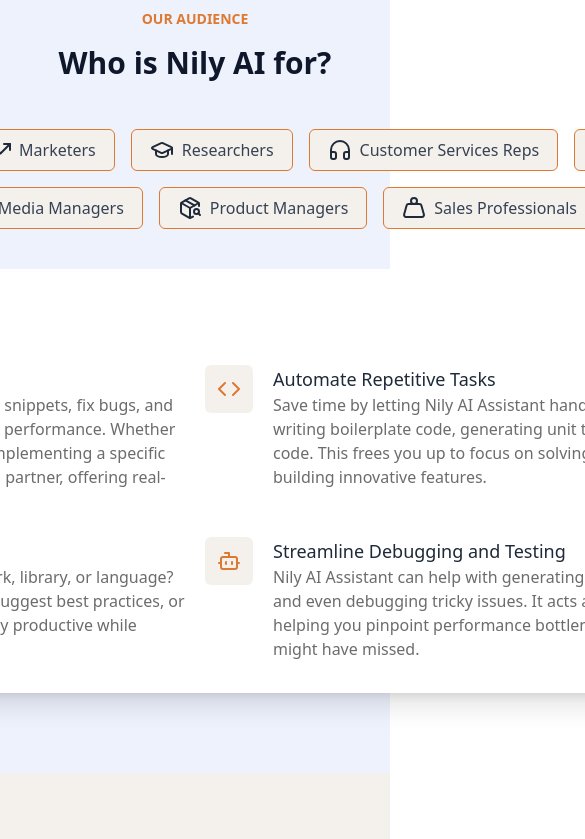
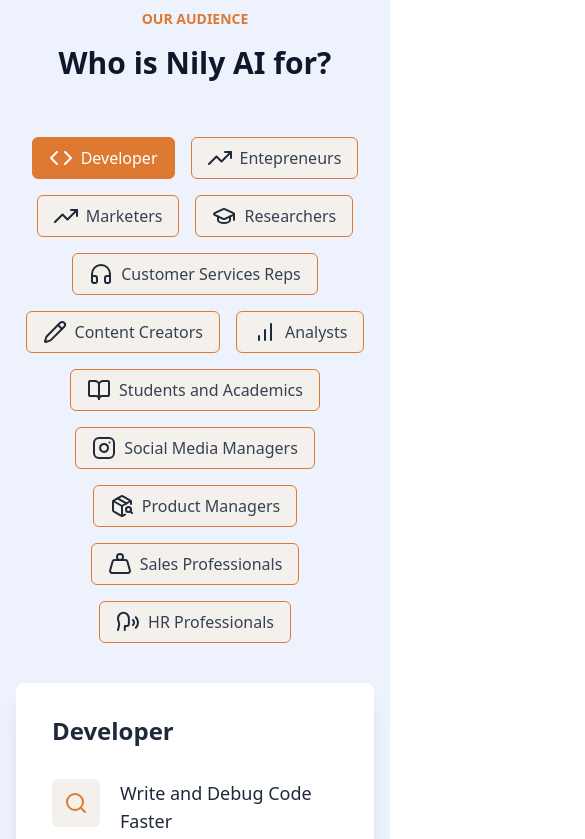
Before and after one commit to AdelNouri/Landing-Nily.ai, a React (Vite) app in the folder nily.ai/: page / in a window 390 px wide. Shown: the part 2920-3759 px from the top of the page, 585 px wide, since content can reach past the window. Built offline with nearby package versions, Linux system fonts and the light colour scheme.

Commit message:
Responsiveness section 3 is complete.

```diff
--- a/nily.ai/src/components/Body/Section3.jsx
+++ b/nily.ai/src/components/Body/Section3.jsx
@@ -142,12 +142,12 @@
         viewport={{ once: true, amount: 0.2 }}
         className=""
       >
-        <div className="flex justify-center mt-10">
-          <div className="bg-white w-315 2xl:w-350 py-8 px-9 rounded-lg shadow-xl">
+        <div className="flex justify-center mt-8">
+          <div className="bg-white w-full mx-4 sm:w-[608px] md:w-[736px] lg:w-[992px] xl:w-[1248px] 2xl:w-[1504px] py-8 px-9 rounded-lg shadow-xl">
             <p className="font-semibold text-2xl text-gray-800 flex justify-start">
               Developer
             </p>
-            <div className="grid grid-cols-2 gap-y-6 gap-x-5 mt-8">
+            <div className="grid grid-cols-1 md:grid-cols-2 gap-y-6 gap-x-5 mt-8">
               <div className="flex justify-center">
                 <div className="flex justify-center items-center p-3 bg-[#F4F1ED] h-12 rounded-md">
                   <svg
@@ -301,10 +301,10 @@
               viewport={{ once: true, amount: 0.2 }}
               className="flex justify-center"
             >
-              <div className="flex flex-wrap justify-center gap-y-4 w-315 2xl:w-350 mt-12">
+              <div className="flex flex-wrap justify-center w-full mx-4 sm:w-[608px] md:w-[736px] lg:w-[992px] xl:w-[1248px] 2xl:w-[1504px] mt-12">
                 <div
                   id="Developer"
-                  className="py-2 px-4.5 flex justify-center items-center cursor-pointer rounded-md border border-[#DE7931] bg-[#F4F1EC] transform ease-in-out duration-200"
+                  className="py-2 px-4 flex justify-center items-center cursor-pointer rounded-md border m-2 border-[#DE7931] bg-[#F4F1EC] transform ease-in-out duration-200"
                   onClick={() => {
                     setTitle("Developer");
                     setFlag(0);
@@ -326,7 +326,7 @@
                 </div>
                 <div
                   id="Entepreneurs"
-                  className="py-2 px-4.5 flex justify-center items-center cursor-pointer rounded-md border ml-4 border-[#DE7931] bg-[#F4F1EC] text-gray-800 transform ease-in-out duration-200"
+                  className="py-2 px-4 flex justify-center items-center cursor-pointer rounded-md border m-2 border-[#DE7931] bg-[#F4F1EC] text-gray-800 transform ease-in-out duration-200"
                   onClick={() => {
                     setTitle("Entepreneurs");
                     setFlag(1);
@@ -350,7 +350,7 @@
                 </div>
                 <div
                   id="Marketers"
-                  className="py-2 px-4.5 flex justify-center items-center cursor-pointer rounded-md border ml-4 border-[#DE7931] bg-[#F4F1EC] text-gray-800 transform ease-in-out duration-200"
+                  className="py-2 px-4 flex justify-center items-center cursor-pointer rounded-md border m-2 border-[#DE7931] bg-[#F4F1EC] text-gray-800 transform ease-in-out duration-200"
                   onClick={() => {
                     setTitle("Marketers");
                     setFlag(2);
@@ -372,7 +372,7 @@
                 </div>
                 <div
                   id="Researchers"
-                  className="py-2 px-4.5 flex justify-center items-center cursor-pointer rounded-md border ml-4 border-[#DE7931] bg-[#F4F1EC] text-gray-800 transform ease-in-out duration-200"
+                  className="py-2 px-4 flex justify-center items-center cursor-pointer rounded-md border m-2 border-[#DE7931] bg-[#F4F1EC] text-gray-800 transform ease-in-out duration-200"
                   onClick={() => {
                     setTitle("Researchers");
                     setFlag(3);
@@ -400,7 +400,7 @@
                 </div>
                 <div
                   id="Customer"
-                  className="py-2 px-4.5 flex justify-center items-center cursor-pointer rounded-md border ml-4 border-[#DE7931] bg-[#F4F1EC] text-gray-800 transform ease-in-out duration-200"
+                  className="py-2 px-4 flex justify-center items-center cursor-pointer rounded-md border m-2 border-[#DE7931] bg-[#F4F1EC] text-gray-800 transform ease-in-out duration-200"
                   onClick={() => {
                     setTitle("Customer");
                     setFlag(4);
@@ -426,7 +426,7 @@
                 </div>
                 <div
                   id="ContentCreators"
-                  className="py-2 px-4.5 flex justify-center items-center cursor-pointer rounded-md border ml-4 border-[#DE7931] bg-[#F4F1EC] text-gray-800 transform ease-in-out duration-200"
+                  className="py-2 px-4 flex justify-center items-center cursor-pointer rounded-md border m-2 border-[#DE7931] bg-[#F4F1EC] text-gray-800 transform ease-in-out duration-200"
                   onClick={() => {
                     setTitle("ContentCreators");
                     setFlag(5);
@@ -453,7 +453,7 @@
                 </div>
                 <div
                   id="Analysts"
-                  className="py-2 px-4.5 flex justify-center items-center cursor-pointer rounded-md border ml-4 border-[#DE7931] bg-[#F4F1EC] text-gray-800 transform ease-in-out duration-200"
+                  className="py-2 px-4 flex justify-center items-center cursor-pointer rounded-md border m-2 border-[#DE7931] bg-[#F4F1EC] text-gray-800 transform ease-in-out duration-200"
                   onClick={() => {
                     setTitle("Analysts");
                     setFlag(6);
@@ -479,7 +479,7 @@
                 </div>
                 <div
                   id="Students"
-                  className="py-2 px-4.5 flex justify-center items-center cursor-pointer rounded-md border ml-4 border-[#DE7931] bg-[#F4F1EC] text-gray-800 transform ease-in-out duration-200"
+                  className="py-2 px-4 flex justify-center items-center cursor-pointer rounded-md border m-2 border-[#DE7931] bg-[#F4F1EC] text-gray-800 transform ease-in-out duration-200"
                   onClick={() => {
                     setTitle("Students");
                     setFlag(7);
@@ -500,11 +500,11 @@
                     <path d="M12 7v14" />
                     <path d="M3 18a1 1 0 0 1-1-1V4a1 1 0 0 1 1-1h5a4 4 0 0 1 4 4 4 4 0 0 1 4-4h5a1 1 0 0 1 1 1v13a1 1 0 0 1-1 1h-6a3 3 0 0 0-3 3 3 3 0 0 0-3-3z" />
                   </svg>
-                  <p className="flex justify-center text-gray-700">Students</p>
+                  <p className="flex justify-center text-gray-700">Students and Academics</p>
                 </div>
                 <div
                   id="SocialMedia"
-                  className="py-2 px-4.5 flex justify-center items-center cursor-pointer rounded-md border ml-4 border-[#DE7931] bg-[#F4F1EC] text-gray-800 transform ease-in-out duration-200"
+                  className="py-2 px-4 flex justify-center items-center cursor-pointer rounded-md border m-2 border-[#DE7931] bg-[#F4F1EC] text-gray-800 transform ease-in-out duration-200"
                   onClick={() => {
                     setTitle("SocialMedia");
                     setFlag(8);
@@ -532,7 +532,7 @@
                 </div>
                 <div
                   id="ProductManagers"
-                  className="py-2 px-4.5 flex justify-center items-center cursor-pointer rounded-md border ml-4 border-[#DE7931] bg-[#F4F1EC] text-gray-800 transform ease-in-out duration-200"
+                  className="py-2 px-4 flex justify-center items-center cursor-pointer rounded-md border m-2 border-[#DE7931] bg-[#F4F1EC] text-gray-800 transform ease-in-out duration-200"
                   onClick={() => {
                     setTitle("ProductManagers");
                     setFlag(9);
@@ -563,7 +563,7 @@
                 </div>
                 <div
                   id="SalesProfessionals"
-                  className="py-2 px-4.5 flex justify-center items-center cursor-pointer rounded-md border ml-4 border-[#DE7931] bg-[#F4F1EC] text-gray-800 transform ease-in-out duration-200"
+                  className="py-2 px-4 flex justify-center items-center cursor-pointer rounded-md border m-2 border-[#DE7931] bg-[#F4F1EC] text-gray-800 transform ease-in-out duration-200"
                   onClick={() => {
                     setTitle("SalesProfessionals");
                     setFlag(10);
@@ -590,7 +590,7 @@
                 </div>
                 <div
                   id="HRProfessionals"
-                  className="py-2 px-4.5 flex justify-center items-center cursor-pointer rounded-md border ml-4 border-[#DE7931] bg-[#F4F1EC] text-gray-800 transform ease-in-out duration-200"
+                  className="py-2 px-4 flex justify-center items-center cursor-pointer rounded-md border m-2 border-[#DE7931] bg-[#F4F1EC] text-gray-800 transform ease-in-out duration-200"
                   onClick={() => {
                     setTitle("HRProfessionals");
                     setFlag(11);
```
